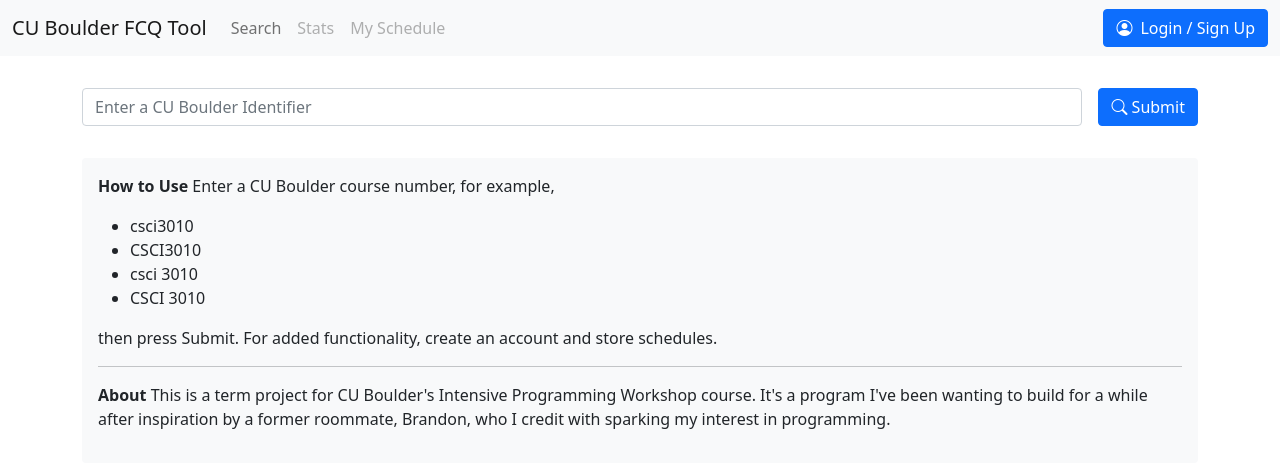
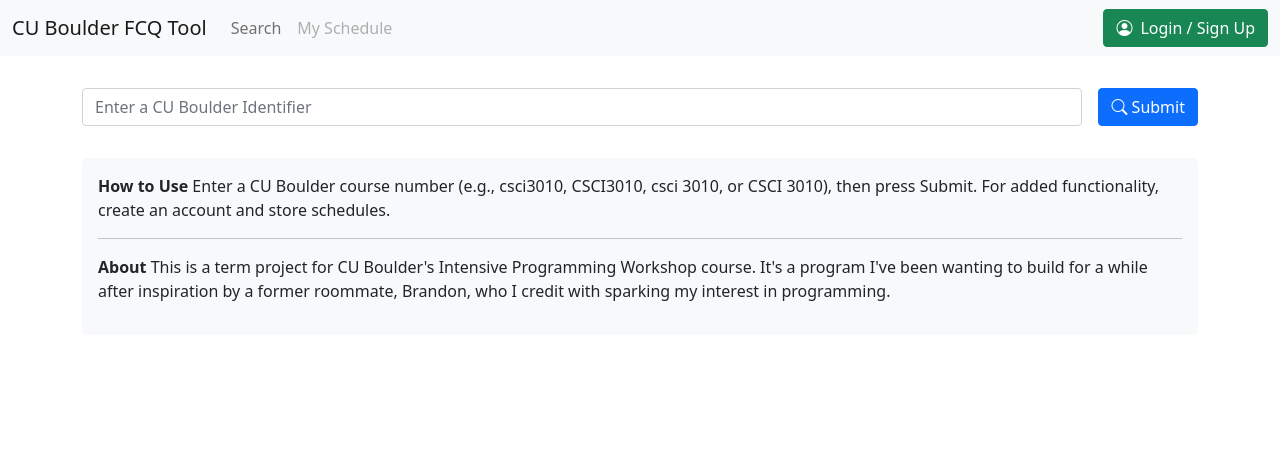
Before and after one commit to collinsinclair/cu-boulder-fcq-tool, a Flask app: page / in a window 1280 px wide. Shown: the top 468 px of the page. Run offline with Flask 3, Linux system fonts and the light colour scheme.

Commit message:
add favicon

```diff
--- a/website/templates/base.html
+++ b/website/templates/base.html
@@ -9,6 +9,7 @@
           integrity="sha384-1BmE4kWBq78iYhFldvKuhfTAU6auU8tT94WrHftjDbrCEXSU1oBoqyl2QvZ6jIW3" crossorigin="anonymous">
     <!-- Bootstrap Icons -->
     <link rel="stylesheet" href="https://cdn.jsdelivr.net/npm/bootstrap-icons@1.8.1/font/bootstrap-icons.css">
+    <link rel="shortcut icon" href="{{ url_for('static', filename='favicon.ico') }}">
     <title>{% block title %}Home{% endblock %}</title>
 </head>
 <body>
@@ -25,21 +26,18 @@
                     <a class="nav-link" aria-current="page" href="/" id="search">Search</a>
                 </li>
                 <li class="nav-item">
-                    <a class="nav-link disabled" aria-current="page" href="./info.html">Stats</a>
-                </li>
-                <li class="nav-item">
                     <a class="nav-link disabled" href="#">My Schedule</a>
                 </li>
             </ul>
             {% if user.is_authenticated %}
             <a href="./signin.html">
-                <a class="d-flex btn btn-primary" type="button" id="logout" href="/logout">
+                <a class="d-flex btn btn-danger" type="button" id="logout" href="/logout">
                     Logout
                 </a>
             </a>
             {% else %}
             <a href="./signin.html">
-                <a class="d-flex btn btn-primary" type="button" id="log-in-sign-up" href="/login-signup">
+                <a class="d-flex btn btn-success" type="button" id="log-in-sign-up" href="/login-signup">
                     <i class="bi bi-person-circle me-2"></i>Login / Sign Up
                 </a>
             </a>
--- a/website/templates/home.html
+++ b/website/templates/home.html
@@ -13,14 +13,8 @@
     </div>
 </form>
 <div class="bg-light rounded p-3">
-    <p><strong>How to Use</strong> Enter a CU Boulder course number, for example,</p>
-    <ul>
-        <li>csci3010</li>
-        <li>CSCI3010</li>
-        <li>csci 3010</li>
-        <li>CSCI 3010</li>
-    </ul>
-    <p>then press Submit. For added functionality, create an account and store schedules.</p>
+    <p><strong>How to Use</strong> Enter a CU Boulder course number (e.g., csci3010, CSCI3010, csci 3010, or CSCI 3010),
+        then press Submit. For added functionality, create an account and store schedules.</p>
     <hr>
     <p><strong>About</strong> This is a term project for CU Boulder's Intensive Programming Workshop course. It's a
         program I've been wanting to build for a while after inspiration by a former roommate, Brandon, who I credit
--- a/website/templates/search-results.html
+++ b/website/templates/search-results.html
@@ -2,7 +2,7 @@
 {% block title%}Search Results{% endblock %}
 
 {% block content %}
-<h1 class="my-5">{{ course }}</h1>
+<h1 class="my-3">{{ course }}</h1>
 <p><strong>Past names:</strong></p>
 <ul>
     {% for cname in cnames%}
@@ -12,7 +12,7 @@
 <div class="row">
     <h2 class="col-sm">Summary Results</h2>
     <div class="col-sm">
-        <button type="button" class="btn btn-primary  float-end">Add to Schedule</button>
+        <button type="button" class="btn btn-primary  float-end"><i class="bi bi-plus-square me-2"></i>Add to Schedule</button>
     </div>
 </div>
 <div class="accordion" id="accordionExample">
```
Also changed, not shown: website/views.py (+3 -4 lines).
